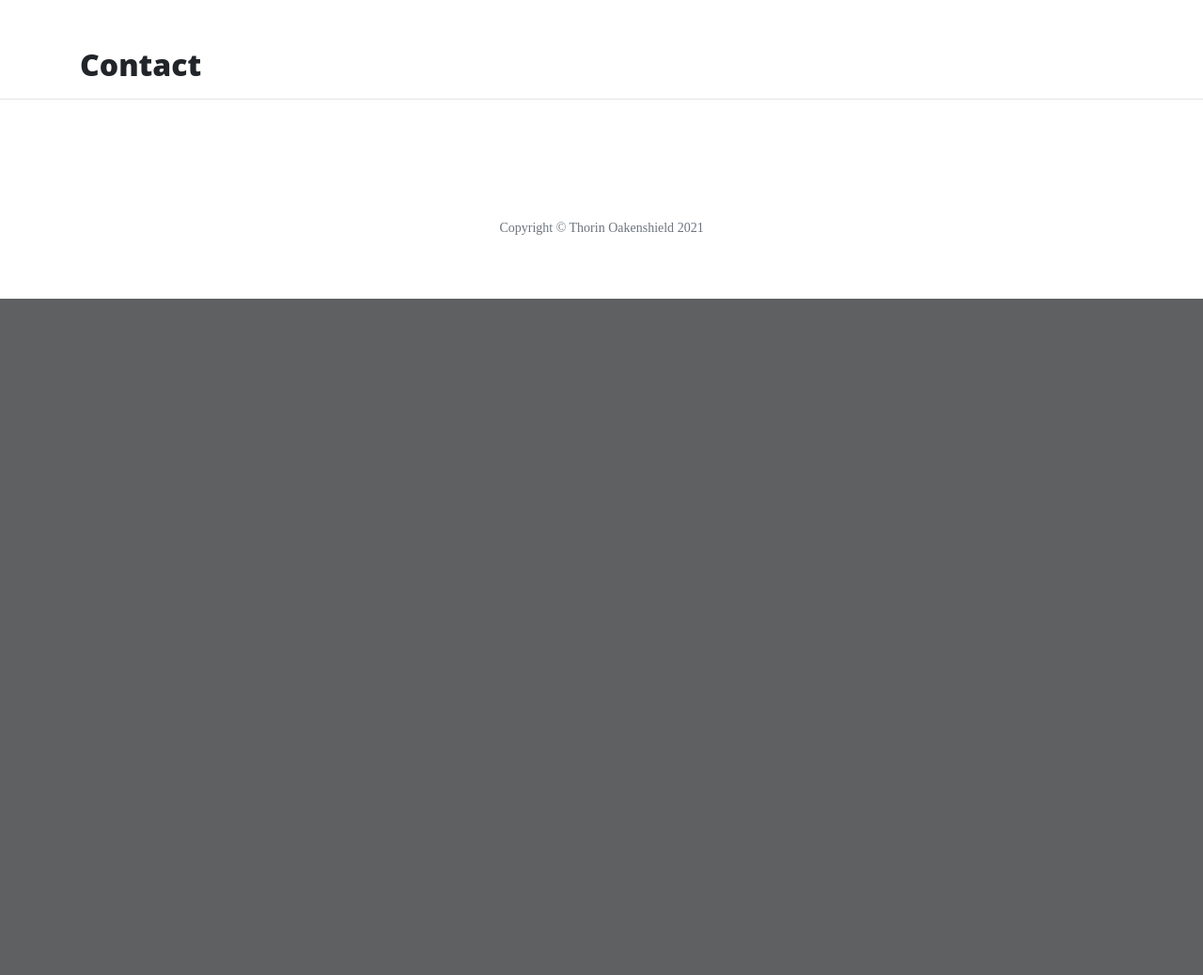
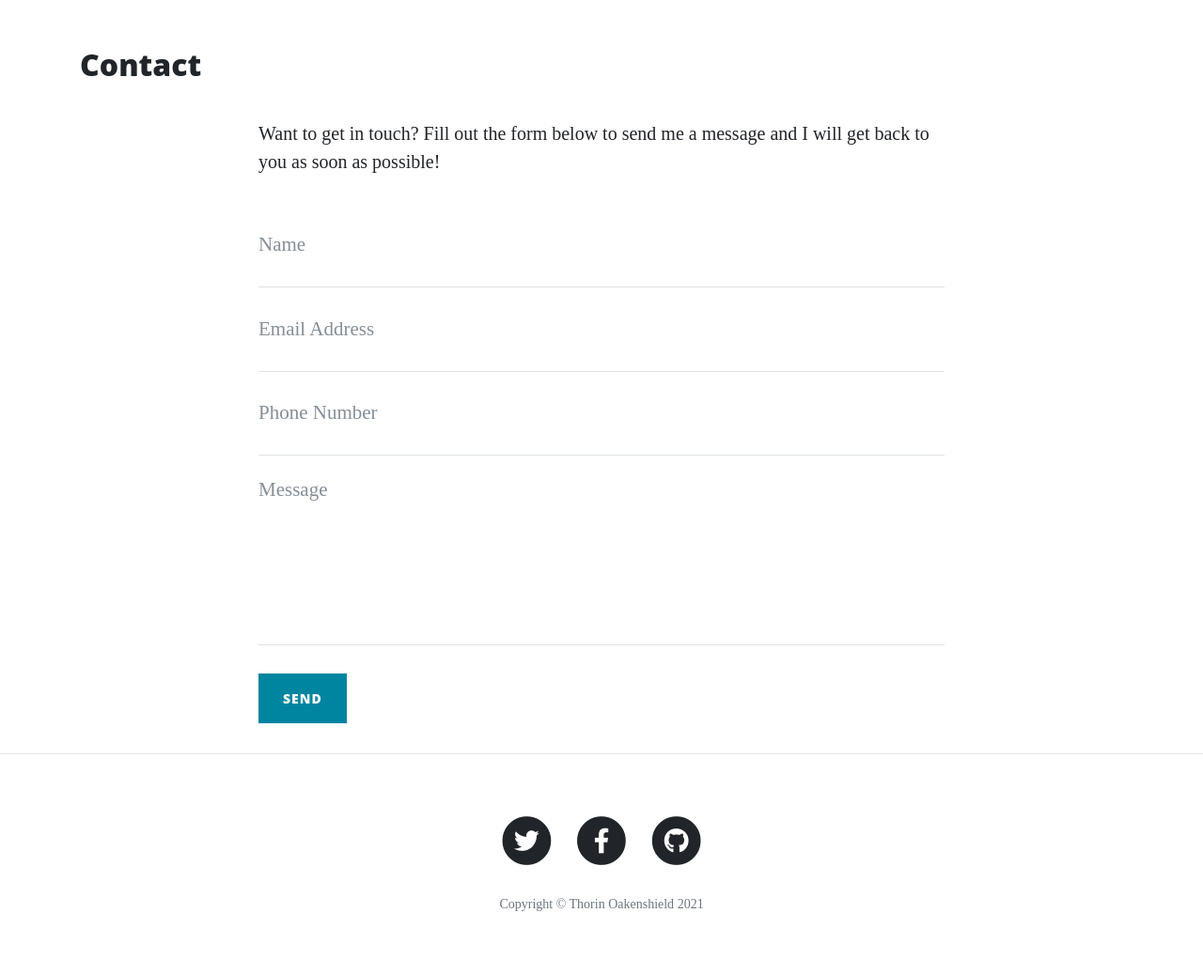
Before and after one commit to michaelhesch/thorin-flask-app, a Flask app: page /contact in a window 1280 px wide. Shown: the part 628-1666 px from the top of the page at 94% size. Before the commit the page ends 946 px from the top, so only its background shows below. Run offline with Flask 2, Linux system fonts and the light colour scheme; some libraries are stand-ins or nearby versions.

Commit message:
clean up static and add contact form return message handling

```diff
--- a/run.py
+++ b/run.py
@@ -1,9 +1,12 @@
 import os
 import json
-from flask import Flask, render_template
+from flask import Flask, render_template, request, flash
+if os.path.exists("env.py"):
+    import env
 
 
 app = Flask(__name__)
+app.secret_key = os.environ.get("SECRET_KEY")
 
 
 @app.route("/")
@@ -30,8 +33,11 @@ def about_member(member_name):
     return render_template("member.html", member=member)
 
 
-@app.route("/contact")
+@app.route("/contact", methods=["GET", "POST"])
 def contact():
+    if request.method == "POST":
+        flash("Thanks {}, we have received your message!".format(
+            request.form.get("name")))
     return render_template("contact.html", page_title="Contact")
 
 
--- a/templates/base.html
+++ b/templates/base.html
@@ -6,6 +6,7 @@
     <meta name="viewport" content="width=device-width, initial-scale=1.0">
     <link rel="stylesheet" href="{{ url_for('static', filename='vendor/bootstrap/css/bootstrap.min.css') }}" type="text/css">
     <link rel="stylesheet" href="{{ url_for('static', filename='css/clean-blog.min.css') }}" type="text/css">
+	<link rel="stylesheet" href="{{ url_for('static', filename='vendor/fontawesome-free/css/all.min.css') }}" type="text/css">
 	<link rel="stylesheet" href="{{ url_for('static', filename='css/style.css') }}" type="text/css">
     <title>Thorin &amp; Company</title>
 </head>
--- a/templates/contact.html
+++ b/templates/contact.html
@@ -1,5 +1,57 @@
-<!DOCTYPE html>
 {% extends "base.html" %}
 {% block content %}
     <h2>{{ page_title }}</h2>
+
+	<div class="row">
+		<div class="col-lg-8 col-md-10 mx-auto">
+
+            {% with messages = get_flashed_messages() %}
+                {% if messages %}
+                    <ul class="flashes">
+                        {% for message in messages %}
+                            <li>{{ message }}</li>
+                        {% endfor %}
+                    </ul>
+                {% endif %}
+            {% endwith %}
+
+            <p>Want to get in touch? Fill out the form below to send me a message and I will get back to you as soon as possible!</p>
+			<form method="POST" name="sentMessage" id="contactForm" novalidate>
+				<div class="control-group">
+					<div class="form-group floating-label-form-group controls">
+						<label>Name</label>
+						<input type="text" class="form-control" placeholder="Name" name="name" id="name" required data-validation-required-message="Please enter your name.">
+						<p class="help-block text-danger"></p>
+					</div>
+				</div>
+				<div class="control-group">
+					<div class="form-group floating-label-form-group controls">
+						<label>Email Address</label>
+						<input type="email" class="form-control" placeholder="Email Address" name="email" id="email" required data-validation-required-message="Please enter your email address.">
+						<p class="help-block text-danger"></p>
+					</div>
+				</div>
+				<div class="control-group">
+					<div class="form-group col-xs-12 floating-label-form-group controls">
+						<label>Phone Number</label>
+						<input type="tel" class="form-control" placeholder="Phone Number" name="phone" id="phone" required data-validation-required-message="Please enter your phone number.">
+						<p class="help-block text-danger"></p>
+					</div>
+				</div>
+				<div class="control-group">
+					<div class="form-group floating-label-form-group controls">
+						<label>Message</label>
+						<textarea rows="5" class="form-control" placeholder="Message" name="message" id="message" required data-validation-required-message="Please enter a message."></textarea>
+						<p class="help-block text-danger"></p>
+					</div>
+				</div>
+				<br>
+				<div id="success"></div>
+				<div class="form-group">
+					<button type="submit" class="btn btn-primary" id="sendMessageButton">Send</button>
+				</div>
+			</form>
+		</div>
+	</div>
+
 {% endblock %}
```
Also changed, not shown: templates/index.html (+4 -4 lines), static/img/about-bg.jpg (deleted), static/img/contact-bg.jpg (deleted), static/img/home-bg.jpg (deleted), static/img/post-bg.jpg (deleted), static/img/post-sample-image.jpg (deleted), 1 other file.
